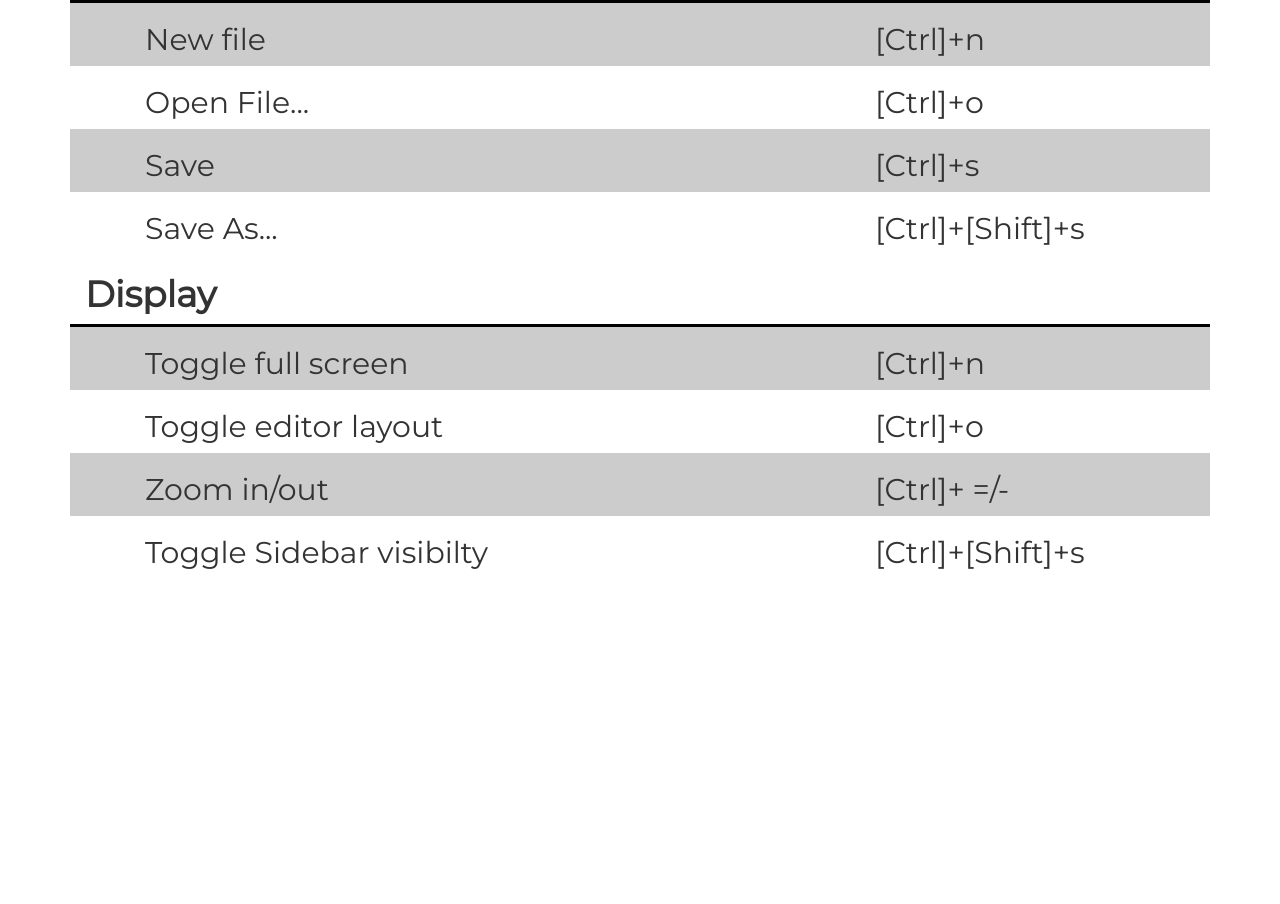
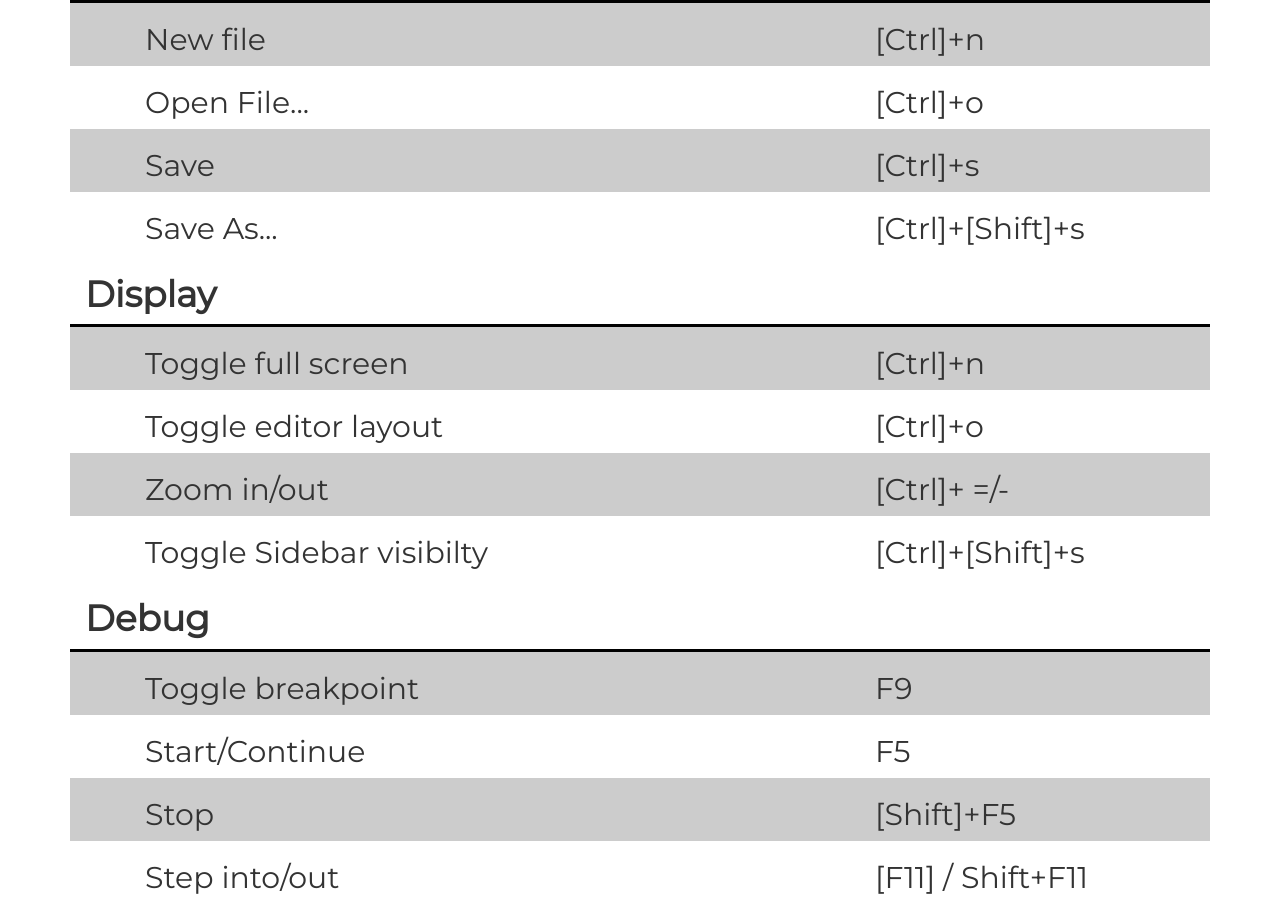
Before and after one commit to jamielacivita/VSC_shortcuts, a plain HTML site: page index.html in a window 1280 px wide. Shown: the part 2153-3057 px from the top of the page. Before the commit the page ends 2732 px from the top, so only its background shows below. Drawn offline with nearby package versions, Linux system fonts and the light colour scheme.

Commit message:
added skeleton of debug section

```diff
--- a/index.html
+++ b/index.html
@@ -529,6 +529,74 @@
 </div>
 <!--End of Display-->
 
+<!--Start of of Debug-->
+<div id="container_debug" class="container debug">
+    <div class="row bottomBorder">
+        <div class="col-md-12">
+            <h1>Debug</h1>
+        </div>
+    </div>
+
+    <!--Start of a content row-->
+    <div class="greylight">
+        <div class="row">
+            <div class="col-md-8">
+                <h2>Toggle breakpoint</h2>
+            </div>
+
+            <div class="col-md-4">
+                <h2>F9</h2>
+            </div>
+        </div>
+    </div>
+    <!--End of a content row-->
+
+    <!--Start of a content row-->
+    <div class="row">
+        <div class="col-md-8">
+            <h2>Start/Continue</h2>
+        </div>
+
+        <div class="col-md-4">
+            <h2>F5</h2>
+        </div>
+    </div>
+    <!--End of a content row-->
+
+    <!--Start of a content row-->
+    <div class="greylight">
+        <div class="row">
+
+            <div class="col-md-8">
+                <h2>Stop</h2>
+            </div>
+
+            <div class="col-md-4">
+                <h2>[Shift]+F5</h2>
+            </div>
+        </div>
+    </div>
+    <!--End of a content row-->
+
+    <!--Start of a content row-->
+    <div class="row">
+        <div class="col-md-8">
+            <h2>Step into/out</h2>
+        </div>
+
+        <div class="col-md-4">
+            <h2>[F11] / Shift+F11</h2>
+        </div>
+    </div>
+    <!--End of a content row-->
+</div>
+
+<!--End of Debug-->
+
+<!--Start of Integrated Terminal-->
+
+<!--End of Integrted Terminaol-->
+
 </body>
 
 <script>
@@ -569,6 +637,9 @@
     var displayLink = document.getElementById("lnk_display");
     displayLink.onclick = showDisplay;
 
+    var debugLink = document.getElementById("lnk_debug");
+    debugLink.onclick = showDebug;
+
 
     function hideSections() {
         $("#container_general").hide()
@@ -580,6 +651,7 @@
         $("#container_editorManagement").hide()
         $("#container_fileManagement").hide()
         $("#container_display").hide()
+        $("#container_debug").hide()
     }
 
     function showGeneral() {
@@ -636,6 +708,12 @@
         return null;
     }
 
+            function showDebug() {
+        hideSections();
+        $("#container_debug").show();
+        return null;
+    }
+
 </script>
 
 </html>
```
